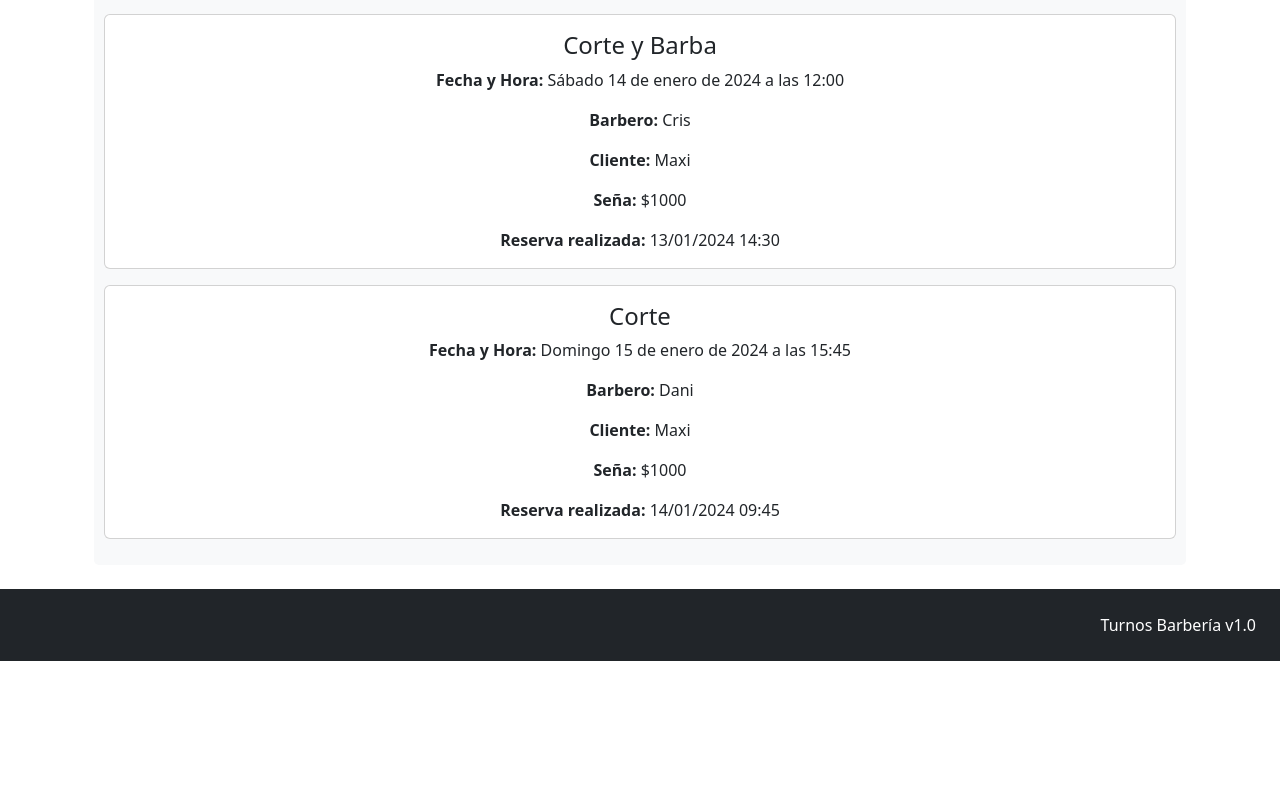
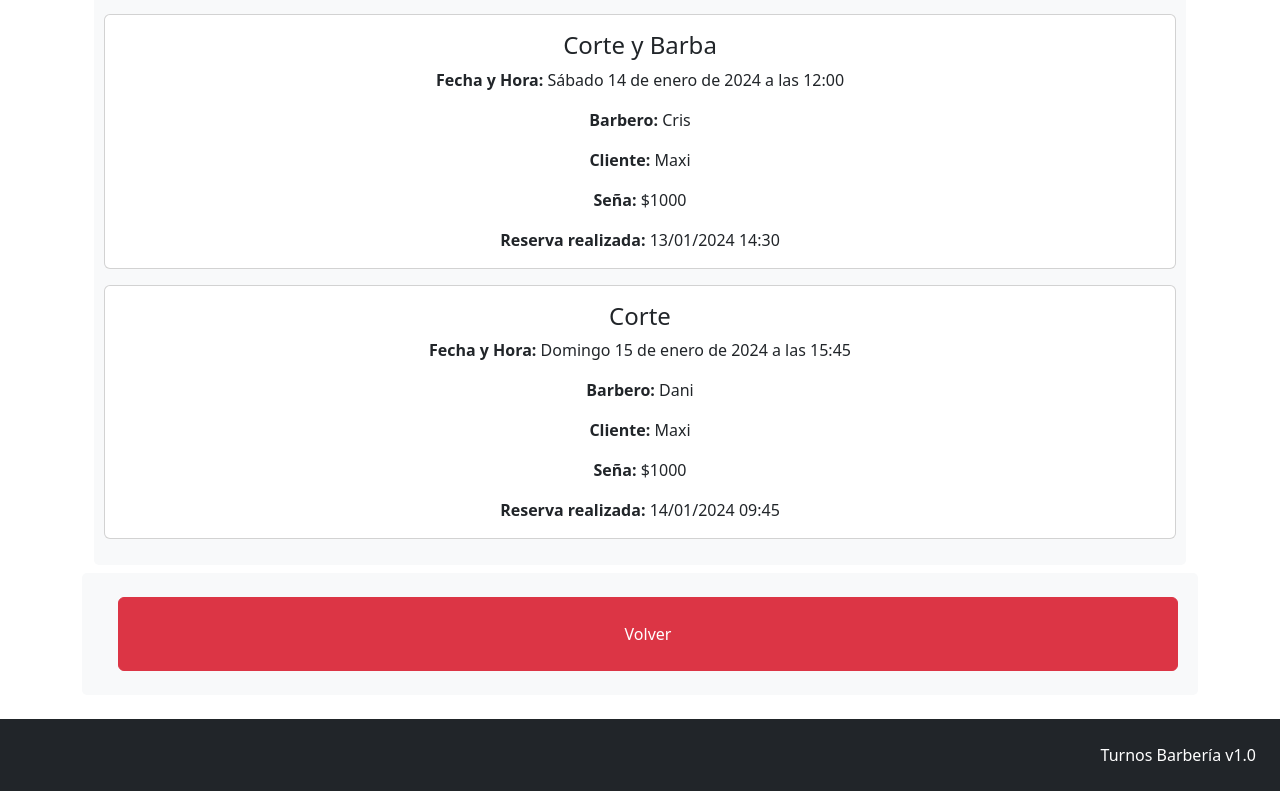
Before and after one commit to makzzer/barber-react, a React (Vite) app: page /turnos in a window 1280 px wide. Shown: the part 433-1224 px from the top of the page. Before the commit the page ends 1094 px from the top, so only its background shows below. Built offline with nearby package versions, Linux system fonts and the light colour scheme.

Commit message:
mejoras esteticas boton volver

```diff
--- a/src/pages/Turnos.jsx
+++ b/src/pages/Turnos.jsx
@@ -1,11 +1,24 @@
 
 import ListaTurnos from "../components/ListaTurnos"
+import { NavLink } from "react-router-dom";
 
 const Turnos = () => {
   return (
     <div className="container text-center mt-4 mb-4">
       <h1 className="mb-12">MIS TURNOS</h1>
       <ListaTurnos />
+
+      <div className="row d-flex gap-2 custom-container-boton mt-2">
+          <div className="d-flex flex-column m-2 uppercase">
+
+
+            <NavLink className="btn btn-danger  m-2 p-4 pb-10" to="/">
+              Volver
+            </NavLink>
+          </div>
+        </div>
+
+
     </div>
   );
 };
--- a/src/styles/custom-card.css
+++ b/src/styles/custom-card.css
@@ -11,3 +11,11 @@
   padding: 10px; /* Ajusta según sea necesario */
   border-radius: 5px; /* Ajusta según sea necesario */
 }
+
+
+/* ListaTurnos.css */
+.custom-container-boton {
+  background-color: #f8f9fa; /* Color gris para el fondo del contenedor */
+  padding: 8px; /* Ajusta según sea necesario */
+  border-radius: 5px; /* Ajusta según sea necesario */
+}
```
